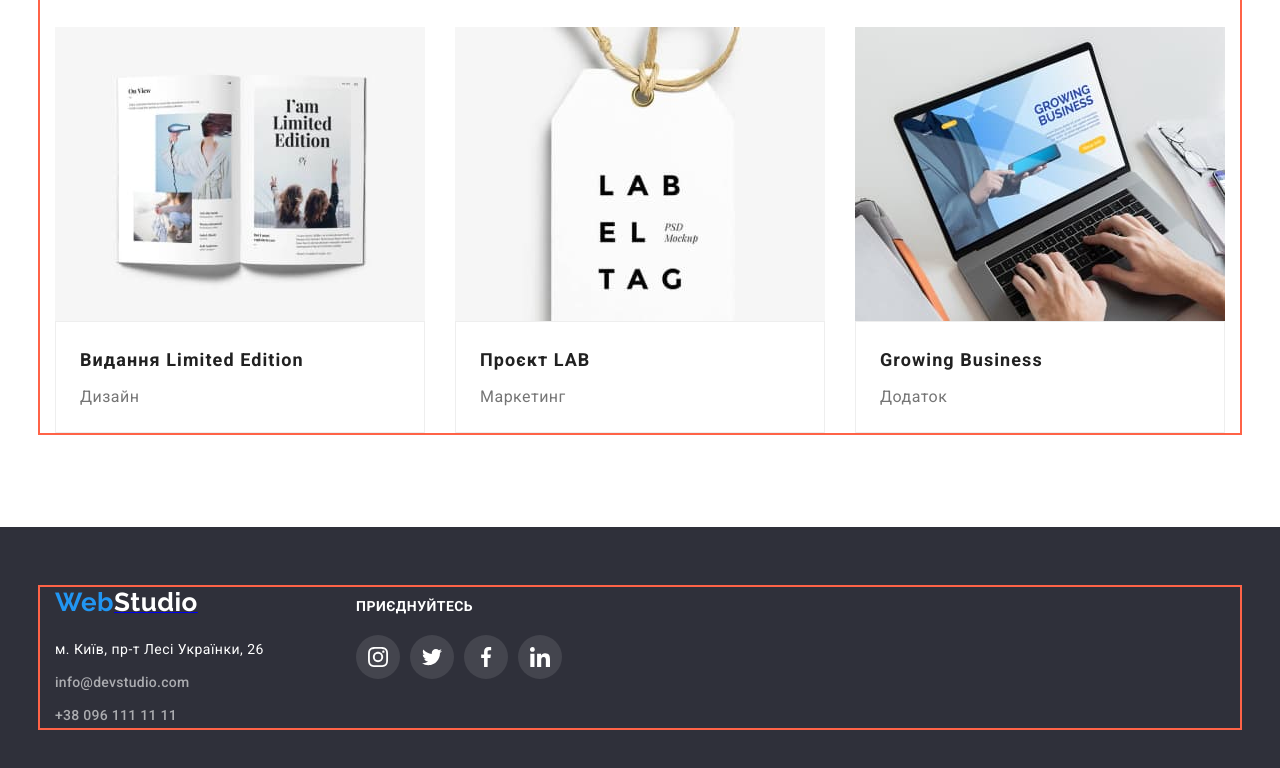
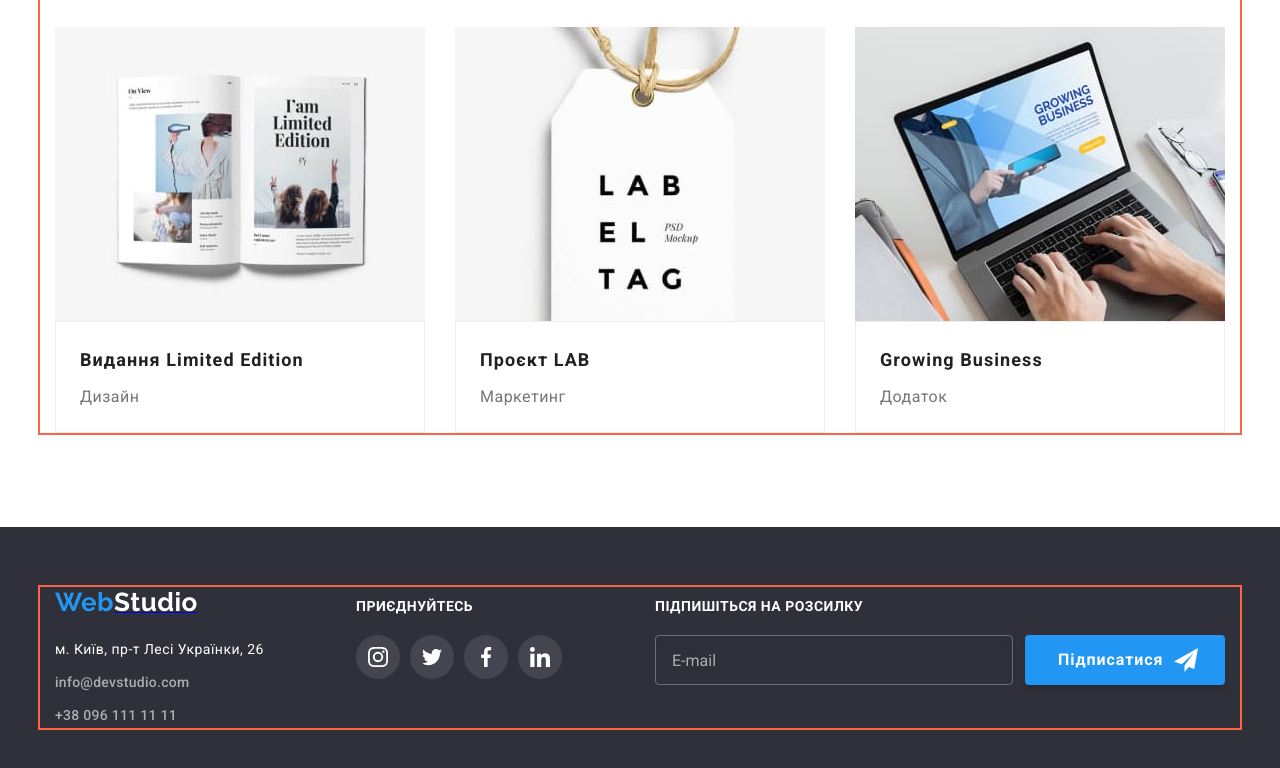
Before and after one commit to narinearut/goit-markup-hw-06, a plain HTML site: page portfolio.html in a window 1280 px wide. Shown: the part 1114-1882 px from the top of the page. Drawn offline with nearby package versions, Linux system fonts and the light colour scheme.

Commit message:
Update portfolio.html

```diff
--- a/portfolio.html
+++ b/portfolio.html
@@ -247,7 +247,25 @@
                     </li>
                 </ul>
             </div>
+            <div class="footer-sunscribe">
+                <h3 class="footer-title">Підпишіться на розсилку</h3>
+                <form class="subscribe">
+
+                    <input type="email" class="input-subscribe" placeholder="E-mail">
+                    <button type="submit" class="button btn-telegram">Підписатися <span class="telegram">
+                            <svg class="icon-telegram" width="24" height="24">
+                                <use href="./images/icon.svg#icon-telegram"></use>
+                            </svg>
+                        </span> </button>
+
+                </form>
+
+            </div>
+
         </div>
+
+
+
     </footer>
 </body>
 
```
